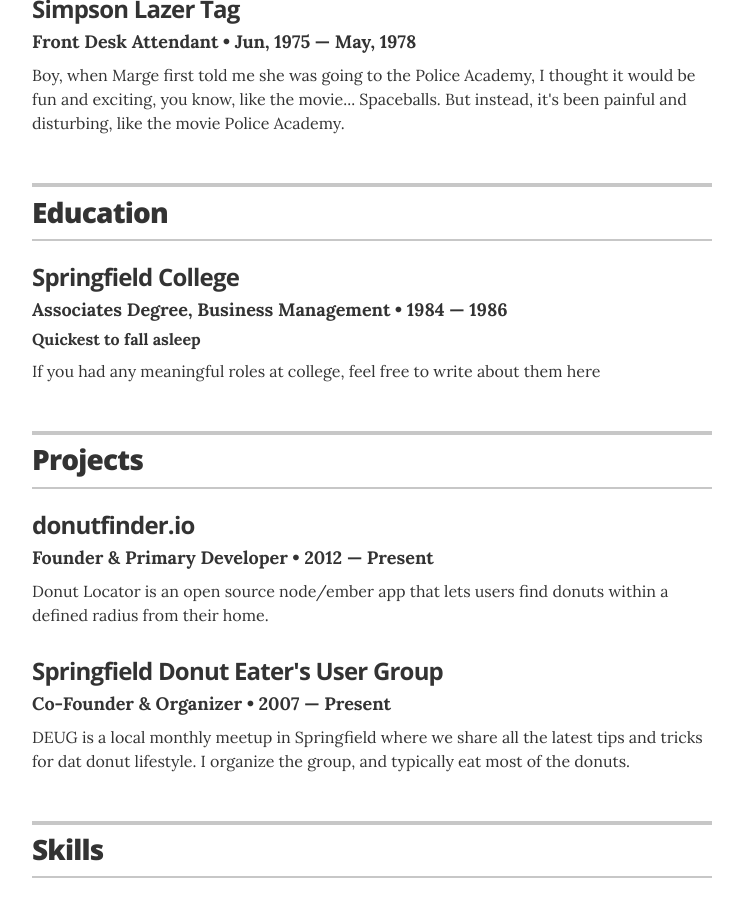
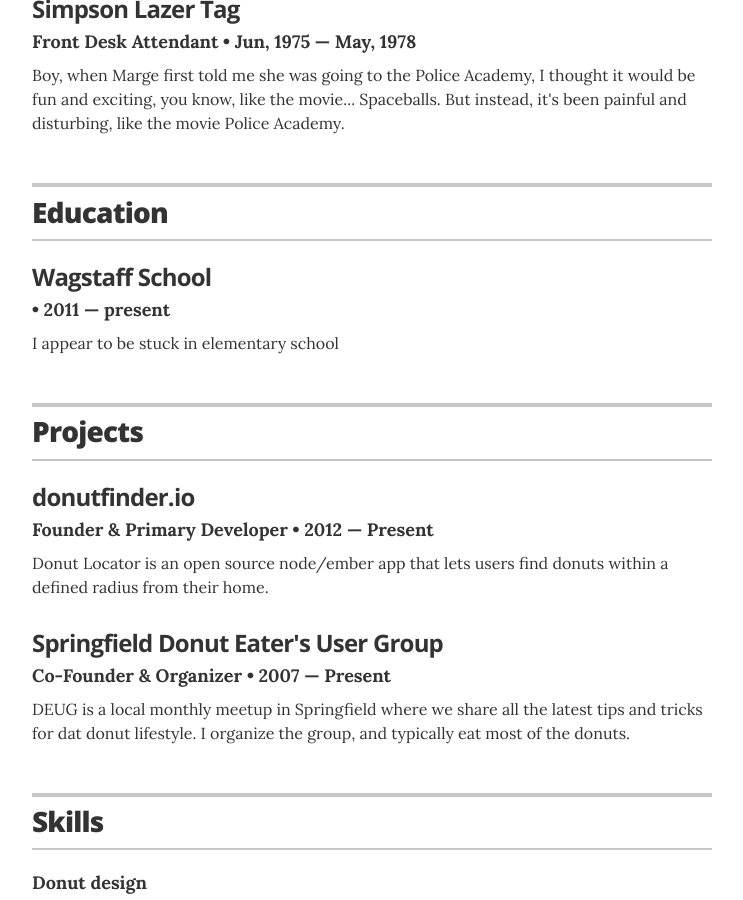
Before and after one commit to brianamarie/merge-conflict-practice, a Jekyll site: the page built from index.html, in a window 1280 px wide and 900 px high, scrolled down 979 px. Shown: the whole window, without its empty margins (268-1011 px from the left). Built offline with Jekyll 4.4.1, drawn with Linux system fonts in a browser that asks for light colours.

Commit message:
Add Gene's education

```diff
--- a/_data/education.yml
+++ b/_data/education.yml
@@ -1,6 +1,6 @@
 # Degree
-- degree: Associates Degree, Business Management
-  uni: Springfield College
-  year: 1984 &mdash; 1986
-  awards: Quickest to fall asleep
-  summary: If you had any meaningful roles at college, feel free to write about them here
+- degree:
+  uni: Wagstaff School
+  year: 2011 &mdash; present
+  awards:
+  summary: I appear to be stuck in elementary school
```
